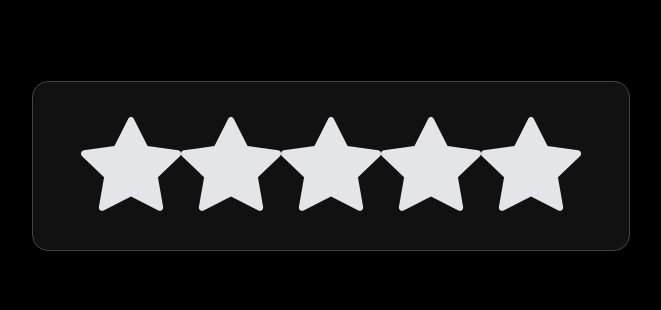
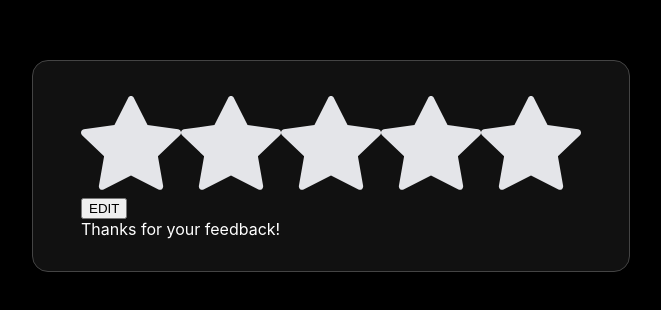
Before and after one commit to kNicholas-8761/star-rating-react, a React (Create React App) app: page / in a window 1280 px wide. Shown: the part 234-544 px from the top of the page, without its empty margins (309-970 px from the left). Built offline with nearby package versions, Linux system fonts and the light colour scheme.

Commit message:
create boolean state

```diff
--- a/src/StarRating.js
+++ b/src/StarRating.js
@@ -9,11 +9,11 @@ import './App.css'
 import './StarRating.css'
 
 const StarRating = () => {
-    const [rating, setRating] = useState(null)
-    const [hover, setHover] = useState(null)
+    const [rating, setRating] = useState(null);
+    const [hover, setHover] = useState(null);
+    const[isRated, setisRated] = useState(false);
 
-    const handleSubmit = (e) => {
-      /*   e.preventDefault(); */
+    const handleClick = (e) => {
 
     }
 
@@ -28,7 +28,7 @@ const StarRating = () => {
   const icons = {
     "1": <ImAngry size='30'/>,
     "2": <biIcons.BiAngry size='30'/>,
-    "3": <faIcons.FaRegLaughBeam size='30'/>,
+    "3": <faIcons.FaRegLaughBeam size='60'/>,
     "4": <biIcons.BiCool size='30'/>,
     "5":  <faIcons.FaGrinHearts size='30'/>
   }
@@ -73,12 +73,15 @@ const StarRating = () => {
                     <div className="btn">
                      <button
                         type="submit"
-                        onSubmit={handleSubmit}>POST
-                    </button>
+                        onClick={handleClick}>POST</button>
                 </div>
                 </>): null}
 
             </form>
+            <div>
+                <button>EDIT</button>
+                <header>Thanks for your feedback!</header>
+            </div>
         </div>
     )
 }
```
